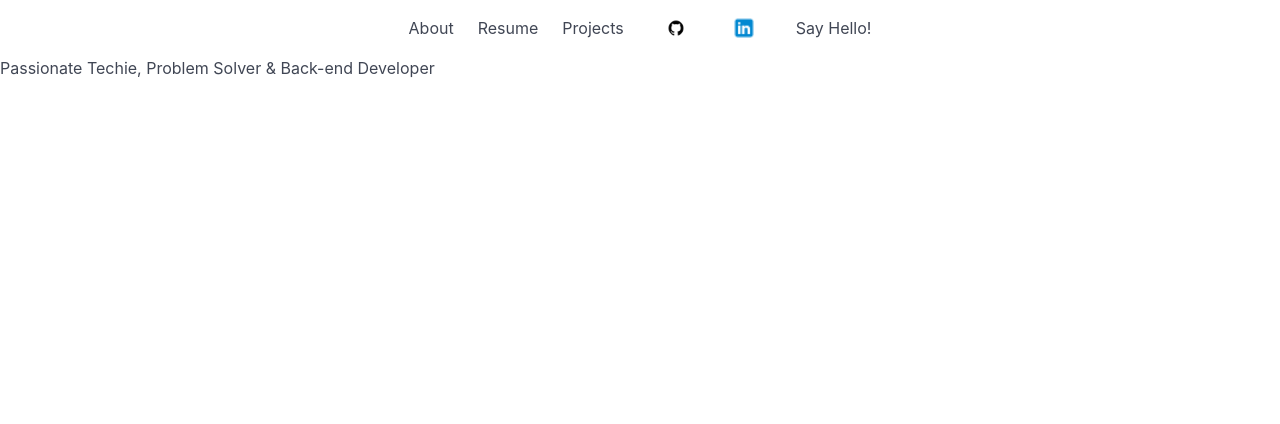
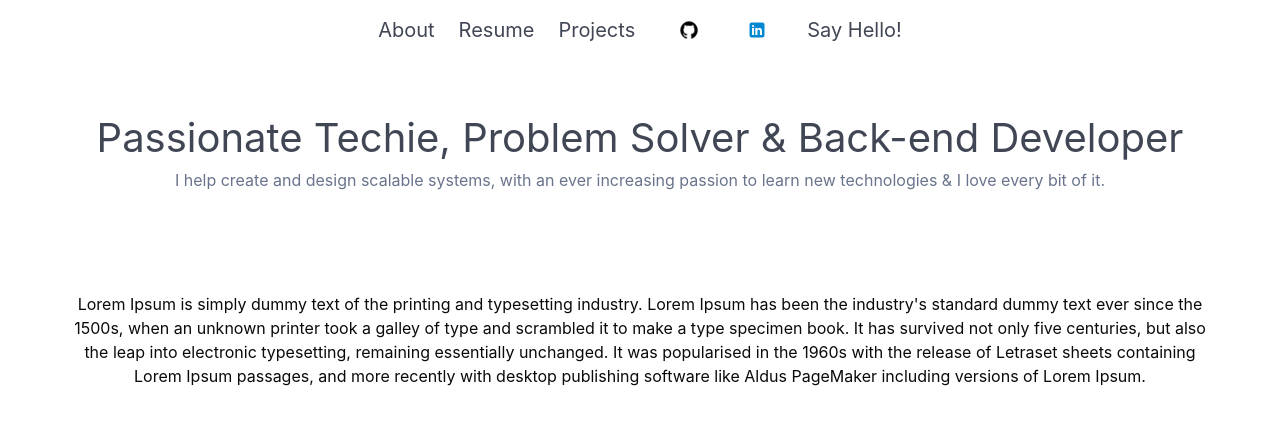
Before and after one commit to Abdurrehman-azeem/abdurrehmans-portfolio, a plain HTML site: page index.html in a window 1280 px wide. Drawn offline with Linux system fonts and the light colour scheme.

Commit message:
added a bunch of changes

```diff
--- a/css/global.css
+++ b/css/global.css
@@ -10,3 +10,12 @@
     flex-grow: initial;
     flex-shrink: initial;
 }
+
+.px-7 {
+    padding-right:4rem!important;
+    padding-left:4rem!important;
+}
+
+.pt-9 {
+    padding-top: 6rem!important;
+}
--- a/index.html
+++ b/index.html
@@ -13,42 +13,49 @@
             <nav class="navbar" role="navigation" aria-label="main navigation">
                 <div id="navbarBasicExample" class="navbar-menu">
                     <div class="navbar">
-                        <a class="navbar-item" href="index.html">
+                        <a class="navbar-item is-size-5" href="index.html">
                             About
                         </a>
-                        <a class="navbar-item" href="assets/Abdurrehman - Resume .pdf" download target="_blank">
+                        <a class="navbar-item is-size-5" href="assets/Abdurrehman - Resume .pdf" download target="_blank">
                             Resume
                         </a>
-                        <a class="navbar-item">
+                        <a class="navbar-item is-size-5">
                             Projects
                         </a>
                         <div class="navbar-item">
                             <div class="field is-grouped">
                                     <a class="button is-text"
                                         href="https://github.com/Abdurrehman-azeem" target="_blank">
-                                        <figure class="image is-24x24">
+                                        <figure class="image is-36x36">
                                             <img src="images/github.png"/>
                                         </figure>
                                     </a>
                                     <a class="button is-text"
                                         href="https://www.linkedin.com/in/muhammad-abdurrehman-612b92192/" target="_blank">
-                                        <figure class="image is-24x24">
+                                        <figure class="image is-36x36">
                                             <img src="images/linkedIn.png"/>
                                         </figure>
                                     </a>
                             </div>
                         </div>
-                        <a class="navbar-item" href="" target="_blank">
+                        <a class="navbar-item is-size-5" href="" target="_blank">
                             Say Hello!
                         </a>
                 </div>
             </nav>
         </header>
-        <section>
-            <!-- Title section -->
-            <div>
-                <h1>Passionate Techie, Problem Solver & Back-end Developer</h1>
+        <section class="pt-6">
+            <!-- Title & Sub title-->
+            <div class="has-text-centered pb-1">
+                <h1 class="is-size-2">Passionate Techie, Problem Solver & Back-end Developer</h1>
+                <p class="is-size-6 has-text-grey">I help create and design scalable systems, with an ever increasing passion to learn new technologies & I love every bit of it.</p>
             </div>
+            <!-- Summary -->
+             <div class="has-text-centered pt-9 px-7">
+                <p class="is-size-6 has-text-black">
+                    Lorem Ipsum is simply dummy text of the printing and typesetting industry. Lorem Ipsum has been the industry's standard dummy text ever since the 1500s, when an unknown printer took a galley of type and scrambled it to make a type specimen book. It has survived not only five centuries, but also the leap into electronic typesetting, remaining essentially unchanged. It was popularised in the 1960s with the release of Letraset sheets containing Lorem Ipsum passages, and more recently with desktop publishing software like Aldus PageMaker including versions of Lorem Ipsum.
+                </p>
+             </div>
         </section>
         <footer>
 
```
